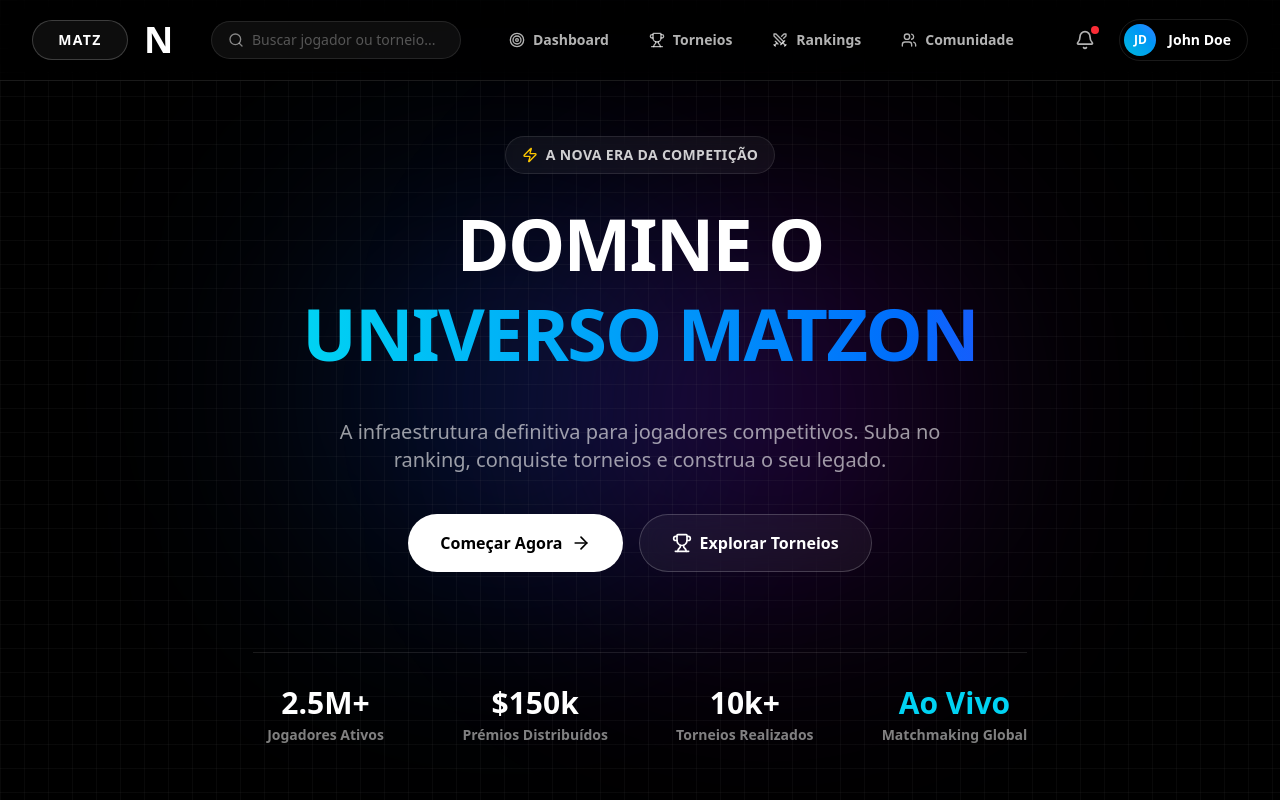
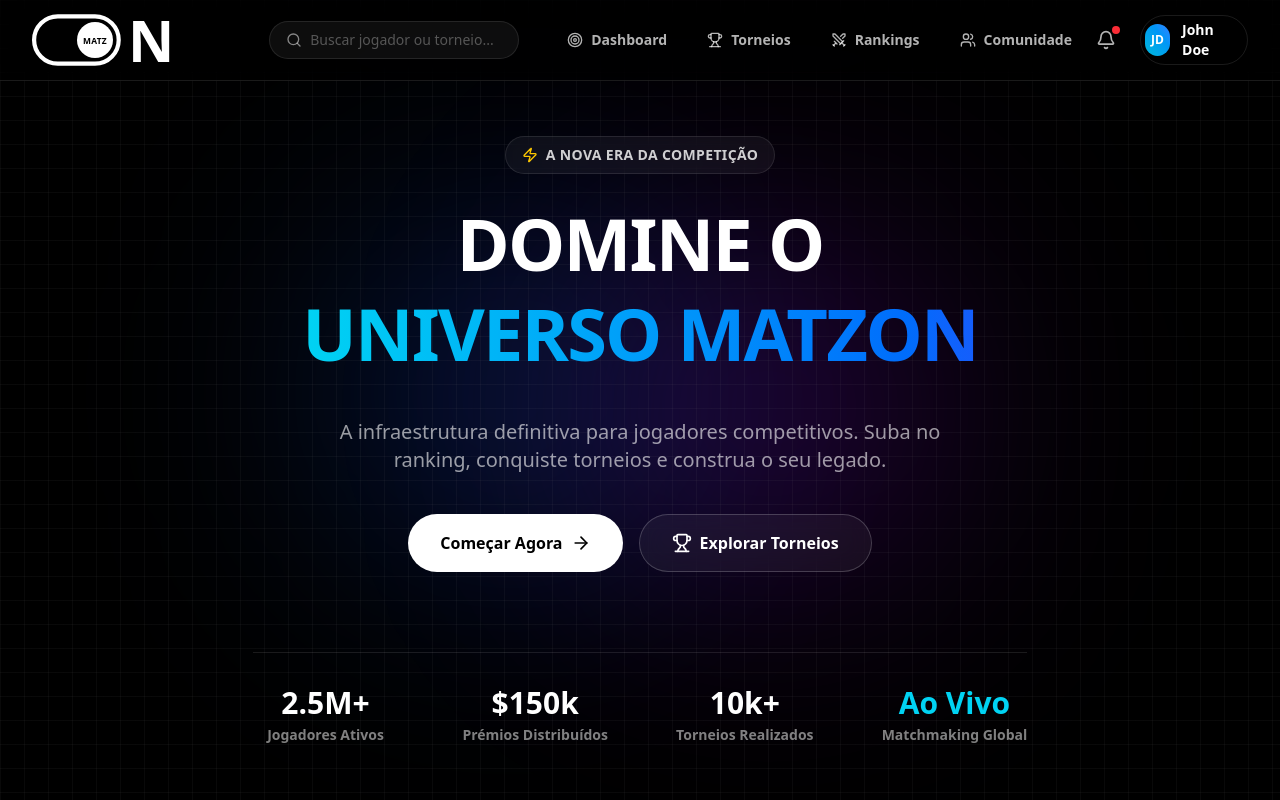
Before and after one commit to LURY-TMP/matzon-web-test, a Next.js app in the folder apps/web/: page / in a window 1280 px wide. Shown: the top 800 px of the page. Built offline with nearby package versions, Linux system fonts and the light colour scheme.

Commit message:
feat: Navbar com logótipo animado MATZON toggle

```diff
--- a/apps/web/src/components/layout/Navbar.tsx
+++ b/apps/web/src/components/layout/Navbar.tsx
@@ -6,6 +6,7 @@ import { Menu, X, Trophy, Swords, Users, Target, Search, Bell } from 'lucide-rea
 
 export function Navbar() {
   const [isOpen, setIsOpen] = useState(false);
+  const [isLightMode, setIsLightMode] = useState(false);
 
   const navItems = [
     { name: 'Dashboard', icon: Target },
@@ -18,12 +19,40 @@ export function Navbar() {
     <nav className="fixed top-0 w-full z-50 bg-black/60 backdrop-blur-lg border-b border-white/10">
       <div className="max-w-7xl mx-auto px-4 sm:px-6 lg:px-8">
         <div className="flex items-center justify-between h-20">
-          <div className="flex items-center gap-4">
-            <div className="flex items-center justify-center w-24 h-10 rounded-full border border-white/20 bg-white/5 cursor-pointer hover:bg-white/10 transition-colors">
-              <span className="text-white font-black tracking-widest text-sm">MATZ</span>
+
+          <div className="scale-[0.55] sm:scale-[0.60] origin-left">
+            <div className="flex items-center gap-[16px] relative" style={{ perspective: '1000px' }}>
+              <div
+                className="w-[148px] h-[86px] border-[7px] rounded-full flex items-center p-[6px] relative z-10 pointer-events-none transition-colors duration-500"
+                style={{ borderColor: isLightMode ? '#000' : '#FFF' }}
+              >
+                <motion.div
+                  className="w-[60px] h-[60px] rounded-full flex justify-center items-center cursor-pointer z-20 pointer-events-auto"
+                  style={{ backgroundColor: isLightMode ? '#000' : '#FFF' }}
+                  animate={{ x: isLightMode ? 0 : 62 }}
+                  transition={{ type: "spring", stiffness: 150, damping: 20 }}
+                  onClick={() => setIsLightMode(!isLightMode)}
+                >
+                  <span
+                    className="text-[14px] font-black tracking-[0.5px] select-none pointer-events-none"
+                    style={{ color: isLightMode ? '#FFF' : '#000' }}
+                  >
+                    MATZ
+                  </span>
+                </motion.div>
+              </div>
+              <motion.div
+                className="text-[95px] font-black leading-[0.8] -ml-1 select-none relative z-0 cursor-pointer hover:opacity-80"
+                style={{ color: isLightMode ? '#000' : '#FFF', transformOrigin: 'center center' }}
+                animate={{ x: isLightMode ? -106 : 0, scale: isLightMode ? 0.52 : 1 }}
+                transition={{ type: "spring", stiffness: 150, damping: 20 }}
+                onClick={() => window.scrollTo({ top: 0, behavior: 'smooth' })}
+              >
+                N
+              </motion.div>
             </div>
-            <div className="text-white font-black text-4xl cursor-pointer hover:opacity-80 transition-opacity">N</div>
           </div>
+
           <div className="hidden md:flex items-center gap-8">
             <div className="flex items-center bg-white/5 rounded-full px-4 py-2 border border-white/10 hover:border-white/20 transition-colors focus-within:border-white/40">
               <Search className="w-4 h-4 text-white/50 mr-2" />
@@ -38,6 +67,7 @@ export function Navbar() {
               ))}
             </div>
           </div>
+
           <div className="hidden md:flex items-center gap-4">
             <button className="relative p-2 text-white/70 hover:text-white transition-colors">
               <Bell className="w-5 h-5" />
@@ -48,6 +78,7 @@ export function Navbar() {
               <span className="text-white text-sm font-bold">John Doe</span>
             </div>
           </div>
+
           <div className="md:hidden flex items-center">
             <button onClick={() => setIsOpen(!isOpen)} className="text-white/70 hover:text-white p-2">
               {isOpen ? <X className="w-6 h-6" /> : <Menu className="w-6 h-6" />}
@@ -55,9 +86,15 @@ export function Navbar() {
           </div>
         </div>
       </div>
+
       <AnimatePresence>
         {isOpen && (
-          <motion.div initial={{ opacity: 0, y: -20 }} animate={{ opacity: 1, y: 0 }} exit={{ opacity: 0, y: -20 }} className="md:hidden bg-black/95 border-b border-white/10 absolute w-full">
+          <motion.div
+            initial={{ opacity: 0, y: -20 }}
+            animate={{ opacity: 1, y: 0 }}
+            exit={{ opacity: 0, y: -20 }}
+            className="md:hidden bg-black/95 border-b border-white/10 absolute w-full"
+          >
             <div className="px-4 pt-2 pb-6 space-y-2">
               <div className="flex items-center bg-white/5 rounded-full px-4 py-3 mb-4 border border-white/10">
                 <Search className="w-4 h-4 text-white/50 mr-2" />
```
